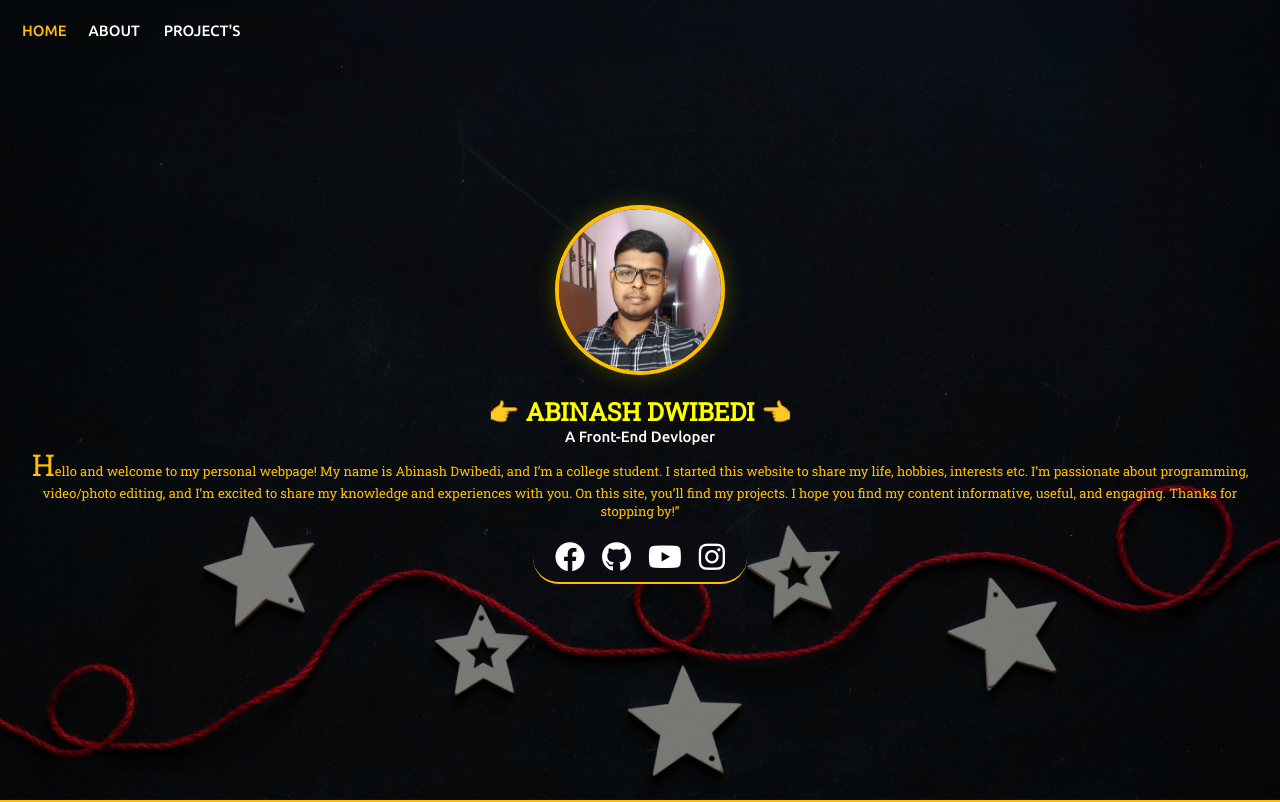
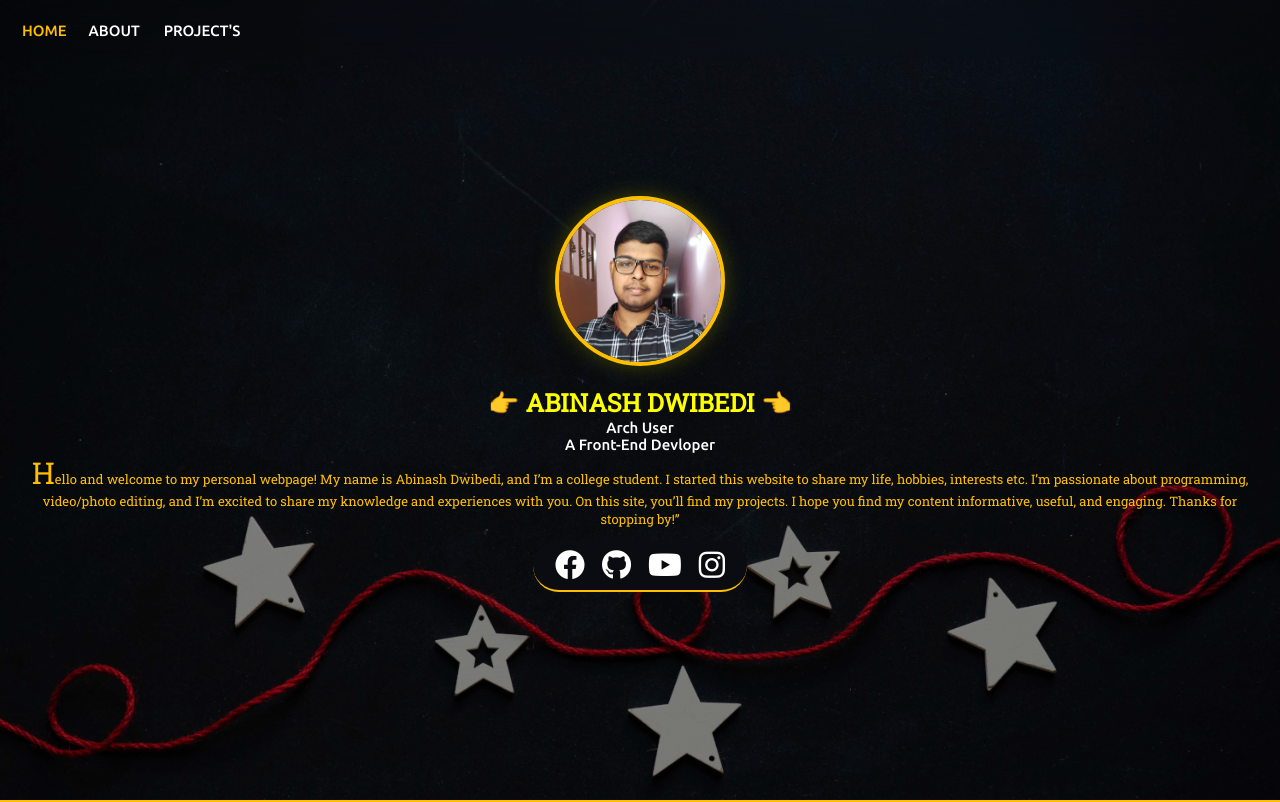
Before and after one commit to AbinashDwibedi/Abinash-portfolio, a plain HTML site: page index.html in a window 1280 px wide. Shown: the top 802 px of the page. Drawn offline with Linux system fonts and the light colour scheme.

Commit message:
Update index.html

```diff
--- a/index.html
+++ b/index.html
@@ -48,6 +48,7 @@
             <h1 class="heading-main">
                 &#128073 ABINASH DWIBEDI &#128072
             </h1>
+            <p class="webd" style="text-align: center;font-size: 1.5rem;">Arch User</p>
             <p class="webd" style="text-align: center;font-size: 1.5rem;">A Front-End Devloper</p>
             <p class="heading-para">
                 Hello and welcome to my personal webpage! My name is Abinash Dwibedi, and I’m a college student. I started this website to share my life, hobbies, interests etc. I’m passionate about programming, video/photo editing, and I’m excited to share my knowledge and experiences with you. On this site, you’ll find my projects. I hope you find my content informative, useful, and engaging. Thanks for stopping by!”
```
